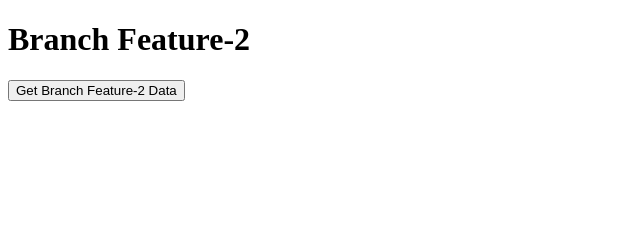
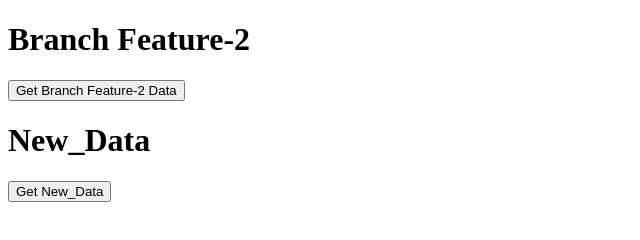
Before and after one commit to Bekmukhambetov/lecture2, a plain HTML site: page feature-2.html in a window 1280 px wide. Shown: the whole page, without its empty margins (0-640 px from the left). Drawn offline with Linux system fonts and the light colour scheme.

Commit message:
Add <h1>New_Data</h1> in file feature-2.html in branch feature-2

```diff
--- a/feature-2.html
+++ b/feature-2.html
@@ -10,4 +10,8 @@
         <h1>Branch Feature-2</h1>
         <button>Get Branch Feature-2 Data</button>
     </div>
+    <div>
+        <h1>New_Data</h1>
+        <button>Get New_Data</button>
+    </div>
 </body>
```
